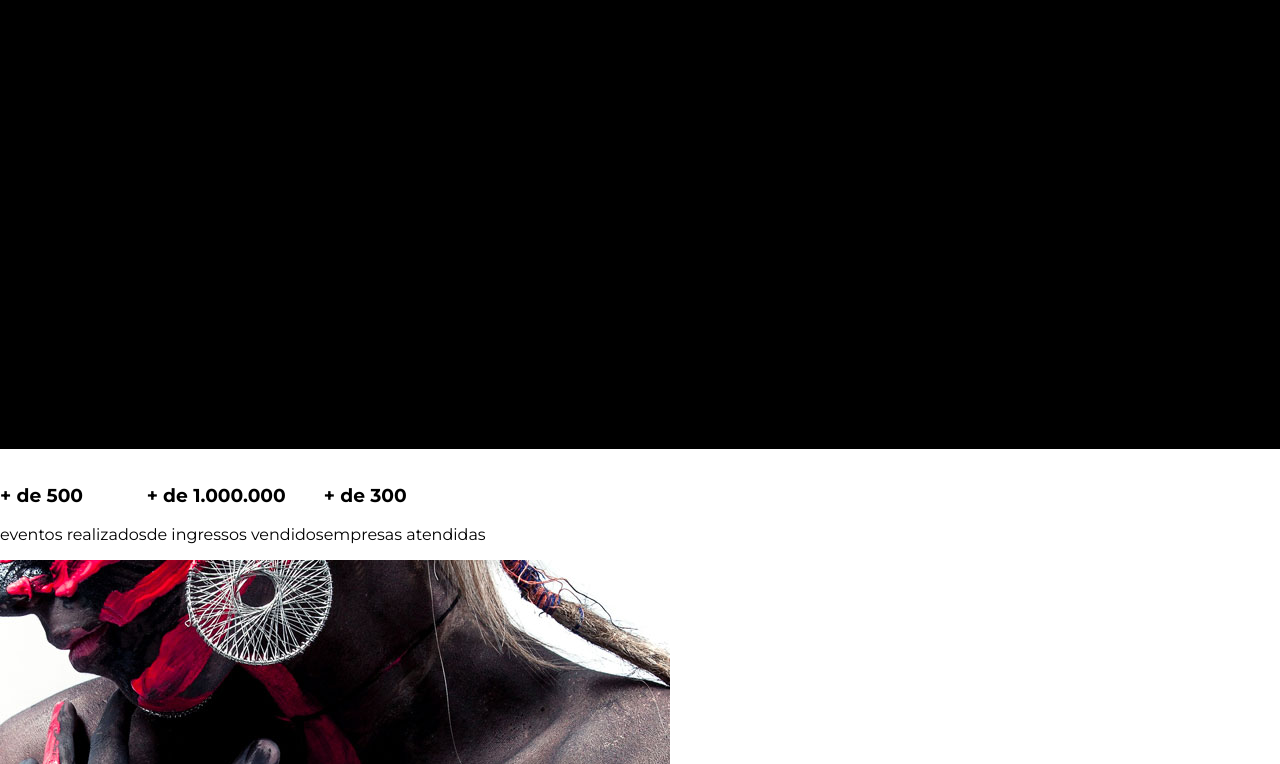
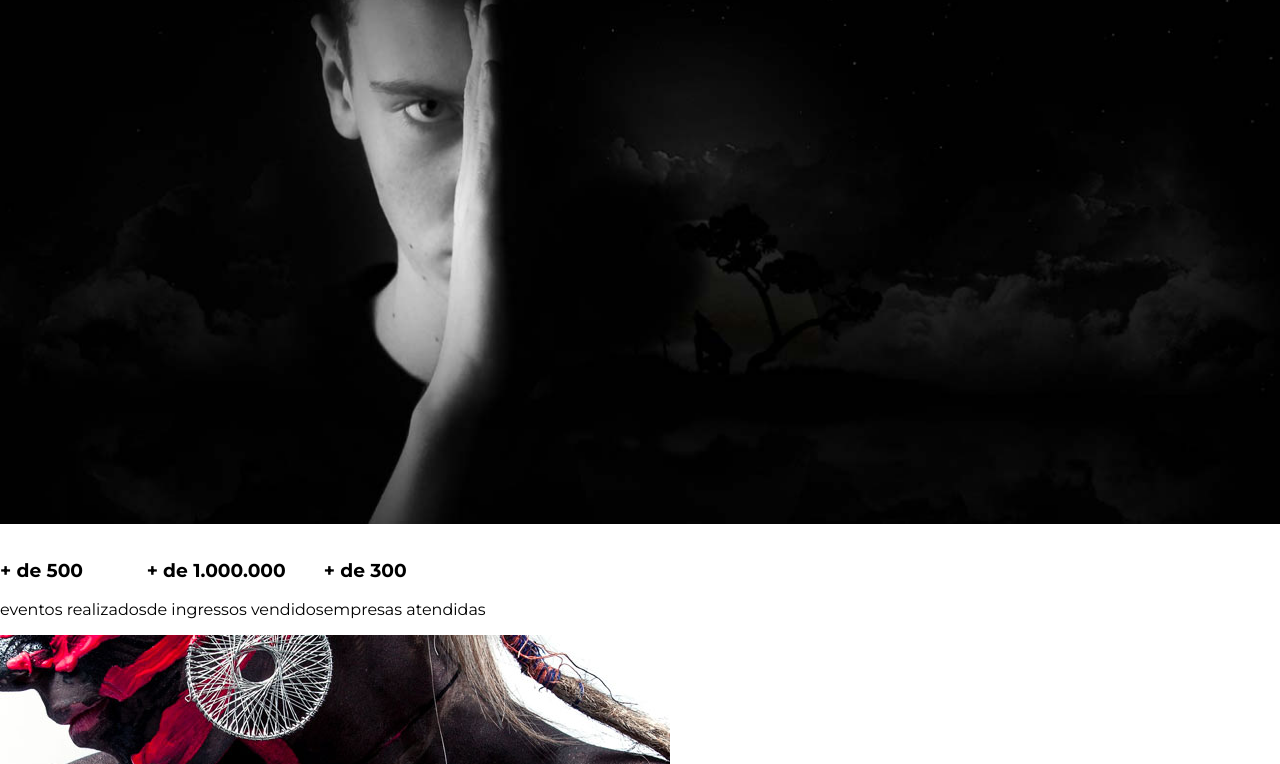
Before and after one commit to wilianfausto/studion, a website: page src/index.html in a window 1280 px wide. Shown: the part 276-1040 px from the top of the page. Drawn offline with Linux system fonts and the light colour scheme.

Commit message:
Adjust slider and add  background image

```diff
--- a/src/style.css
+++ b/src/style.css
@@ -5,10 +5,10 @@
 }
 
 :root {
-    --color-primary /*variavel para ser reutilizada em qualquer situação*/: #ffc500;
     font-family: 'Montserrat', sans-serif;
     font-size: 16px;
-
+    --color-primary /*variavel para ser reutilizada em qualquer situação*/: #ffc500;
+    --default-padding: 1rem
 }
 
 body {
@@ -30,12 +30,9 @@ ul {
     align-items: center;
     top: 0;
     left: 0;
-
-    padding: 0rem 1.5rem;
+    padding: var(--default-padding), 1.5rem;
     width: 100vw;
     height: 7.75rem;
-    padding: 0;
-
     background-color: #000;
     color: #fff;
 }
@@ -61,6 +58,7 @@ ul {
 }
 
 .logo-studion {
+    margin: var(--default-padding);
     font-size: 2.375rem;
     font-weight: 900;
     text-transform: uppercase;
@@ -77,12 +75,13 @@ ul {
     color: var(--color-primary);
 }
 
-header {
-    margin:0;
-}
-
 #slider {
-    height: calc(43.75rem - 7.75rem);
+    height: calc(100vh - 7.75rem);
+    padding: var(--default-padding);
     background-color: #000;
+    background-image: url(./images/banner.jpg);
+    background-size: cover;
+    background-repeat: no-repeat;
+    background-position: center;
     color: #fff;
 }
```
